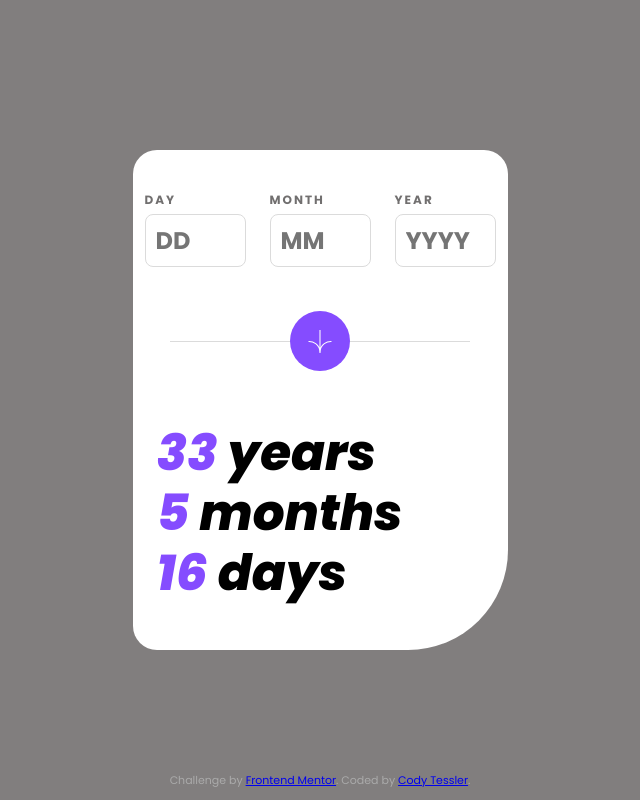
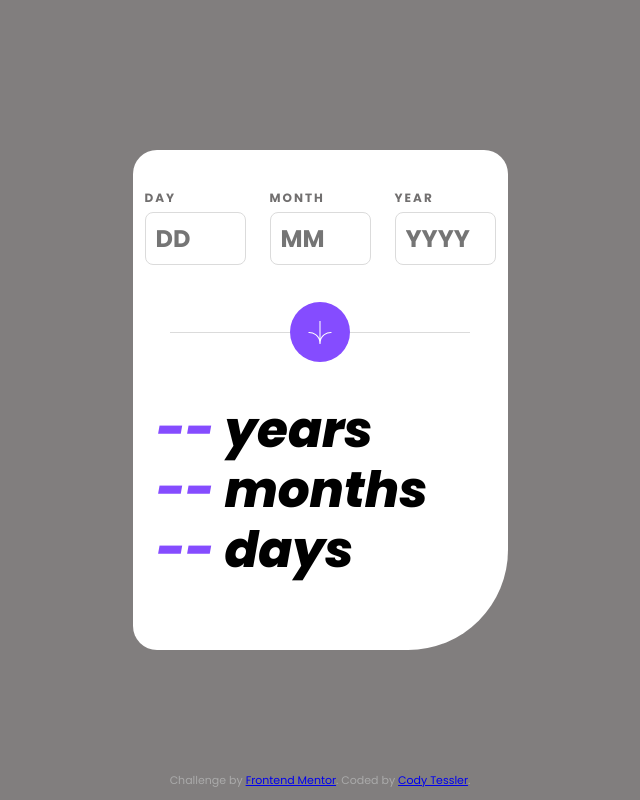
Before and after one commit to cjtessler/fem-age-calculator-app, a website: page index.html in a window 1280 px wide. Shown: the whole page, without its empty margins (320-960 px from the left). Drawn offline with Linux system fonts and the light colour scheme.

Commit message:
Swithced to form

```diff
--- a/index.html
+++ b/index.html
@@ -1,16 +1,20 @@
 <!DOCTYPE html>
 <html lang="en">
+
 <head>
   <meta charset="UTF-8">
-  <meta name="viewport" content="width=device-width, initial-scale=1.0"> <!-- displays site properly based on user's device -->
+  <meta name="viewport" content="width=device-width, initial-scale=1.0">
+  <!-- displays site properly based on user's device -->
   <link rel="icon" type="image/png" sizes="32x32" href="./assets/images/favicon-32x32.png">
   <link rel="stylesheet" href="style.css">
   <title>C. Tessler | Age Calculator</title>
 
 </head>
+
 <body>
   <div class="container">
     <form class="form-container" id="form">
+      <div class="inputs-container">
         <div class="input-container">
           <label for="day">Day</label>
           <input type="number" id="day" name="day" min="1" max="31" size="2" maxlength="2" placeholder="DD" required>
@@ -21,15 +25,18 @@
         </div>
         <div class="input-container">
           <label for="year">Year</label>
-        <input type="number" id="year" name="year" min="1900" max="2023" size="2" maxlength="4" placeholder="YYYY" required>
+          <input type="number" id="year" name="year" min="1900" max="2023" size="2" maxlength="4" placeholder="YYYY"
+            required>
+        </div>
+      </div>
+      <div class="divider-wrapper">
+        <div class="line"></div>
+        <button class="divider">
+          <img src="/assets/images/icon-arrow.svg" alt="arrow">
+        </button>
       </div>
     </form>
-    <div class="divider-wrapper">
-      <div class="line"></div>
-      <div class="divider">
-        <img src="/assets/images/icon-arrow.svg" alt="arrow">
-      </div>
-    </div>
+
     <div class="age-container">
       <div class="age">
         <span id="y_diff" class="age__number">--</span>
@@ -53,4 +60,5 @@
 
   <script src="script.js"></script>
 </body>
+
 </html>
--- a/script.js
+++ b/script.js
@@ -1,33 +1,30 @@
-// Get date from html form
-const day = document.getElementById("day");
-const month = document.getElementById("month");
-const year = document.getElementById("year");
+document.querySelector('#form').addEventListener('submit', function(e) {
+  e.preventDefault();
 
-// day.addEventListener('input', handleInputChange);
-// month.addEventListener('input', handleInputChange);
-// year.addEventListener('input', handleInputChange);
+  const day = document.getElementById("day");
+  const month = document.getElementById("month");
+  const year = document.getElementById("year");
 
-// Handle change
-// function handleInputChange() {
   const today = new Date();
-  console.log("today: " + today);
+  // console.log("today: " + today);
 
-  // const entry = new Date(year.value, month.value-1, day.value);
-  const entry = new Date(1989, 10, 20);
-  console.log("entry: " + entry);
-
-
+  const entry = new Date(year.value, month.value-1, day.value);
+  // const entry = new Date(1989, 10, 20);
+  // console.log("entry: " + entry);
 
   // Compute the difference between today and entry dates
   const diff = dateDiff(entry, today);
 
+  // Guard against future dates
+  if (diff.year < 0 || diff.month < 0 || diff.day < 0) {
+    return;
+  }
+
   // obtain year difference of diff
-  document.querySelector("#y_diff").innerHTML = diff[0];
-  document.querySelector("#m_diff").innerHTML = diff[1];
-  document.querySelector("#d_diff").innerHTML = diff[2];
-// }
-
-
+  document.querySelector("#y_diff").innerHTML = diff.year;
+  document.querySelector("#m_diff").innerHTML = diff.month;
+  document.querySelector("#d_diff").innerHTML = diff.day;
+})
 
 // Write a function to find the difference between two dates and return it as a human readable string (e.g. "1 year, 2 months, 3 days, 4 hours, 5 minutes, 6 seconds ago")
 function dateDiff(date1, date2) {
@@ -52,9 +49,9 @@ function dateDiff(date1, date2) {
     y2 = y2 - 1;
   }
 
-  const dayDiff = d2 - d1;
-  const monthDiff = m2 - m1;
-  const yearDiff = y2 - y1;
-
-  return [yearDiff, monthDiff, dayDiff];
+  return ({
+    year: y2 - y1,
+    month: m2 - m1,
+    day: d2 - d1
+  })
 }
--- a/style.css
+++ b/style.css
@@ -32,7 +32,6 @@
   --off-black: hsl(0, 0%, 8%);
   --purple: hsl(259, 100%, 65%);
 }
-
 
 /* Set up a CSS reset */
 * {
@@ -73,7 +72,8 @@ body {
 
 .container {
   display: grid;
-  grid-template-rows: 1fr 1fr 4fr;
+  grid-template-rows: 1fr 1fr;
+  /* This will divide the space evenly between the two rows */
   background-color: #fff;
   width: 375px;
   height: 500px;
@@ -82,20 +82,26 @@ body {
 }
 
 .form-container {
-  max-width: 100%;
-  max-height: 100%;
-  display: grid;
-  grid-template-columns: repeat(3, 1fr);
+  width: 100%;
+  height: 100%;
+  display: flex;
+  flex-direction: column;
+  justify-content: space-evenly;
 }
 
-.form-container .input-container {
+.inputs-container {
+  display: grid;
+  grid-template-columns: 1fr 1fr 1fr;
+}
+
+.input-container {
   display: flex;
   flex-direction: column;
   padding: 0 1.2rem;
-  margin: 4rem auto;
+  margin: 0 auto;
 }
 
-.form-container .input-container label {
+.input-container label {
   color: var(--smokey-grey);
   margin-bottom: 0.5rem;
   font-family: "Poppins", sans-serif;
@@ -105,7 +111,7 @@ body {
   letter-spacing: 0.2rem;
 }
 
-.form-container .input-container input {
+.input-container input {
     outline: none;
     font-family: "Poppins", sans-serif;
     font-weight: bold;
@@ -118,21 +124,34 @@ body {
     box-sizing: border-box;
   }
 
-.form-container .input-container input:focus {
+.input-container input:focus {
   border: 1px solid var(--purple);
   box-shadow: 0 0 5px var(--purple);
 }
 
 .divider-wrapper {
-  width: 100%;
-  height: 100%;
   position: relative;
   display: flex;
   justify-content: center;
-  align-items: center;;
+  align-items: center;
+}
+
+button {
+  appearance: none;
+  -webkit-appearance: none;
+  -moz-appearance: none;
+  background-color: transparent;
+  border: none;
+  outline: none;
+  cursor: pointer;
+  font-family: inherit;
+  font-size: inherit;
+  padding: 0;
+  margin: 0;
 }
 
 .divider {
+  appearance: none;
   position: relative;
   z-index: 500;
   display: flex;
@@ -158,9 +177,6 @@ body {
 
 .age-container {
   line-height: 1.2;
-  display: flex;
-  flex-direction: column;
-  justify-content: center;
   height: 100%;
 }
 
```
Lines whose indentation alone changed are shown as unchanged.
